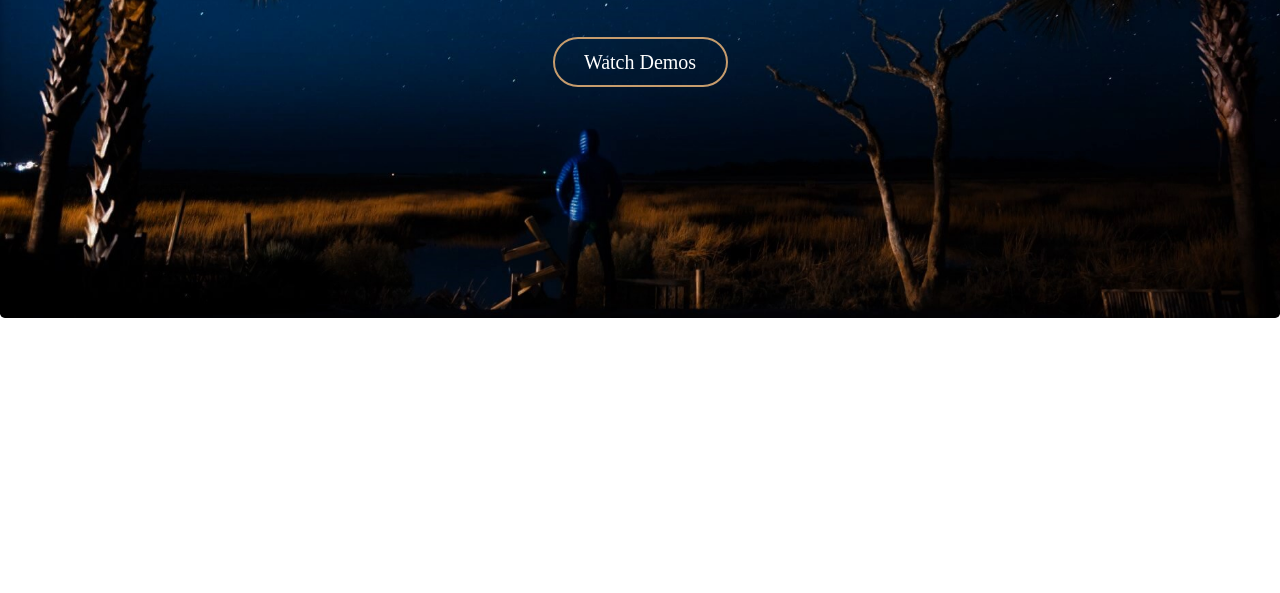
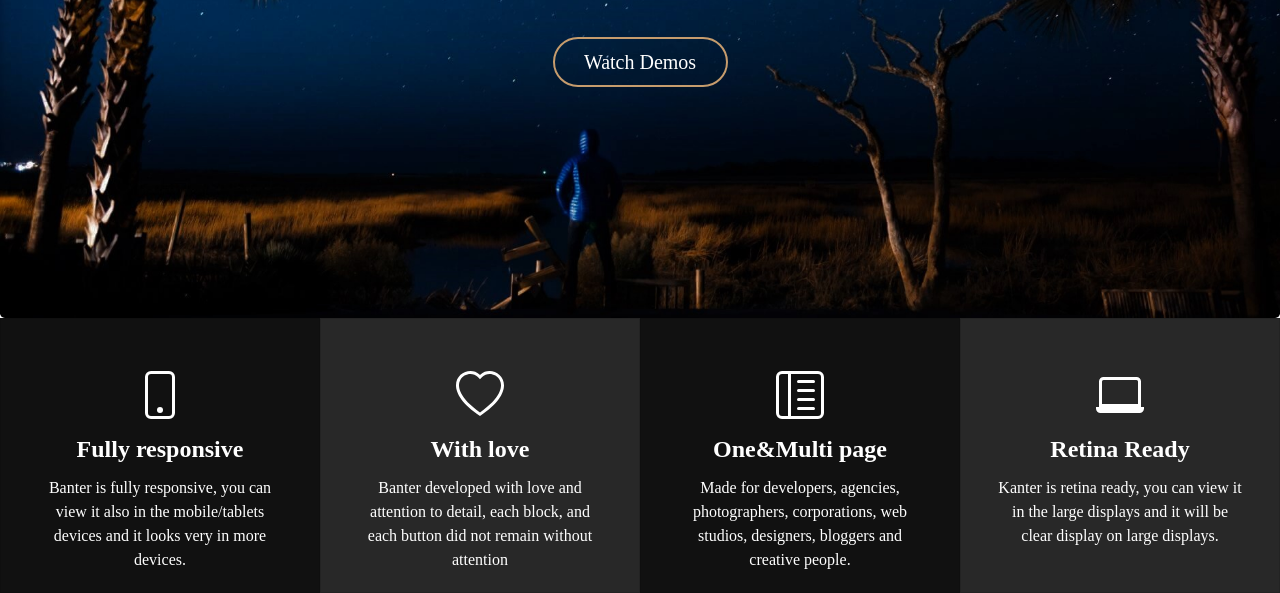
Before and after one commit to Osborne92/Banter-Design, a plain HTML site: page index.html in a window 1280 px wide. Shown: the part 482-1075 px from the top of the page. Before the commit the page ends 832 px from the top, so only its background shows below. Drawn offline with nearby package versions, Linux system fonts and the light colour scheme.

Commit message:
category bar

```diff
--- a/index.html
+++ b/index.html
@@ -6,6 +6,7 @@
     <meta name="viewport" content="width=device-width, initial-scale=1, shrink-to-fit=no">
 
     <!-- Bootstrap CSS -->
+
     <link rel="stylesheet" href="https://stackpath.bootstrapcdn.com/bootstrap/4.3.1/css/bootstrap.min.css" integrity="sha384-ggOyR0iXCbMQv3Xipma34MD+dH/1fQ784/j6cY/iJTQUOhcWr7x9JvoRxT2MZw1T" crossorigin="anonymous">
     <link rel="stylesheet" href="style.css">
 
@@ -18,6 +19,62 @@
           <a class="banner-button btn btn-primary btn-lg" href="#" role="button">Watch Demos</a>
         </p>
     </div>
+    <div class="card-group container-fluid">
+      <div class="row">
+        <div class="card blk-background col-lg-3 col-md-12">
+          <div class="card-body">
+            <svg width="3em" height="3em" viewBox="0 0 16 16" class="bi bi-phone" fill="white"
+              xmlns="http://www.w3.org/2000/svg">
+              <path fill-rule="evenodd"
+                d="M11 1H5a1 1 0 0 0-1 1v12a1 1 0 0 0 1 1h6a1 1 0 0 0 1-1V2a1 1 0 0 0-1-1zM5 0a2 2 0 0 0-2 2v12a2 2 0 0 0 2 2h6a2 2 0 0 0 2-2V2a2 2 0 0 0-2-2H5z" />
+              <path fill-rule="evenodd" d="M8 14a1 1 0 1 0 0-2 1 1 0 0 0 0 2z" />
+            </svg>
+            <h5 class="card-title">Fully responsive</h5>
+            <p class="card-text">Banter is fully responsive, you can view it also in the mobile/tablets devices and it looks
+              very in more devices.</p>
+          </div>
+        </div>
+        <div class="card gray-background col-lg-3 col-md-12">
+          <div class="card-body">
+            <svg width="3em" height="3em" viewBox="0 0 16 16" class="bi bi-heart" fill="white"
+              xmlns="http://www.w3.org/2000/svg">
+              <path fill-rule="evenodd"
+                d="M8 2.748l-.717-.737C5.6.281 2.514.878 1.4 3.053c-.523 1.023-.641 2.5.314 4.385.92 1.815 2.834 3.989 6.286 6.357 3.452-2.368 5.365-4.542 6.286-6.357.955-1.886.838-3.362.314-4.385C13.486.878 10.4.28 8.717 2.01L8 2.748zM8 15C-7.333 4.868 3.279-3.04 7.824 1.143c.06.055.119.112.176.171a3.12 3.12 0 0 1 .176-.17C12.72-3.042 23.333 4.867 8 15z" />
+            </svg>
+            <h5 class="card-title">With love</h5>
+            <p class="card-text">Banter developed with love and attention to detail, each block, and each button did not
+              remain without attention</p>
+          </div>
+        </div>
+        <div class="card blk-background col-lg-3 col-md-12">
+          <div class="card-body">
+            <svg width="3em" height="3em" viewBox="0 0 16 16" class="bi bi-layout-text-sidebar-reverse" fill="white"
+              xmlns="http://www.w3.org/2000/svg">
+              <path fill-rule="evenodd"
+                d="M2 1h12a1 1 0 0 1 1 1v12a1 1 0 0 1-1 1H2a1 1 0 0 1-1-1V2a1 1 0 0 1 1-1zm12-1a2 2 0 0 1 2 2v12a2 2 0 0 1-2 2H2a2 2 0 0 1-2-2V2a2 2 0 0 1 2-2h12z" />
+              <path fill-rule="evenodd"
+                d="M5 15V1H4v14h1zm8-11.5a.5.5 0 0 0-.5-.5h-5a.5.5 0 0 0 0 1h5a.5.5 0 0 0 .5-.5zm0 3a.5.5 0 0 0-.5-.5h-5a.5.5 0 0 0 0 1h5a.5.5 0 0 0 .5-.5zm0 3a.5.5 0 0 0-.5-.5h-5a.5.5 0 0 0 0 1h5a.5.5 0 0 0 .5-.5zm0 3a.5.5 0 0 0-.5-.5h-5a.5.5 0 0 0 0 1h5a.5.5 0 0 0 .5-.5z" />
+            </svg>
+            <h5 class="card-title">One&Multi page</h5>
+            <p class="card-text">Made for developers, agencies, photographers, corporations, web studios, designers,
+              bloggers and creative people.</p>
+          </div>
+        </div>
+        <div class="card gray-background col-lg-3 col-md-12">
+          <div class="card-body">
+            <svg width="3em" height="3em" viewBox="0 0 16 16" class="bi bi-laptop" fill="white"
+              xmlns="http://www.w3.org/2000/svg">
+              <path fill-rule="evenodd"
+                d="M13.5 3h-11a.5.5 0 0 0-.5.5V11h12V3.5a.5.5 0 0 0-.5-.5zm-11-1A1.5 1.5 0 0 0 1 3.5V12h14V3.5A1.5 1.5 0 0 0 13.5 2h-11z" />
+              <path d="M0 12h16v.5a1.5 1.5 0 0 1-1.5 1.5h-13A1.5 1.5 0 0 1 0 12.5V12z" />
+            </svg>
+            <h5 class="card-title">Retina Ready</h5>
+            <p class="card-text">Kanter is retina ready, you can view it in the large displays and it will be clear display
+              on large displays.</p>
+          </div>
+        </div>
+      </div>
+    </div>
 
     <!-- Optional JavaScript -->
     <!-- jQuery first, then Popper.js, then Bootstrap JS -->
--- a/style.css
+++ b/style.css
@@ -8,6 +8,7 @@ body {
     background-size: cover;
     height: 100vh;
     text-align: center;
+    margin-bottom: 0
 }
 
 .jumbotron img {
@@ -42,7 +43,12 @@ body {
 
 .banner-button:hover {
     background-color: #c69c6d;
-  }
+    border-color: #c69c6d;
+    }
+.banner-button:focus {
+    outline: none;
+    box-shadow: none;
+}
 
   /* mobile banner */
   @media only screen and (max-width: 600px) {
@@ -54,3 +60,40 @@ body {
       font-size: 2.5rem;
     }
   }
+
+  /* Categories */
+  .blk-background {
+    background-color: #111;
+  }
+
+  .gray-background {
+    background-color: rgba(17, 17, 17, 0.9)
+  }
+
+  .card {
+      border-radius: 0;
+  }
+
+  .card-group {
+      height: 16rem;
+  }
+
+  .card p, .card h5 {
+      text-align: center;
+      color: white
+  }
+
+  .card h5 {
+      font-size: 1.5rem;
+      font-weight: 550;
+  }
+
+  .bi-phone, .bi-heart, .bi-layout-text-sidebar-reverse, .bi-laptop {
+    margin: 2rem auto 1rem auto;
+    width: 100%;
+  }
+
+  @media only screen and (max-width: 1000px) {
+    .card {
+        width: 100%;
+  }
```
